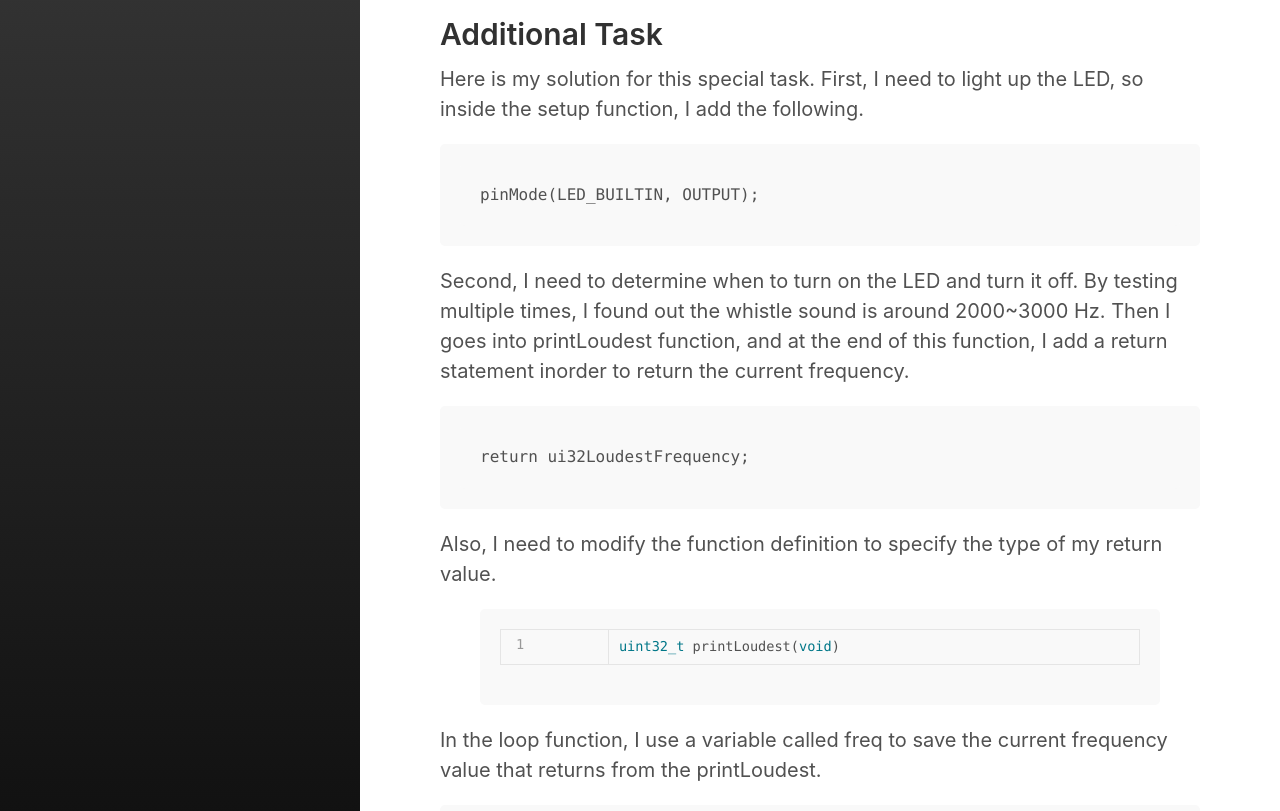
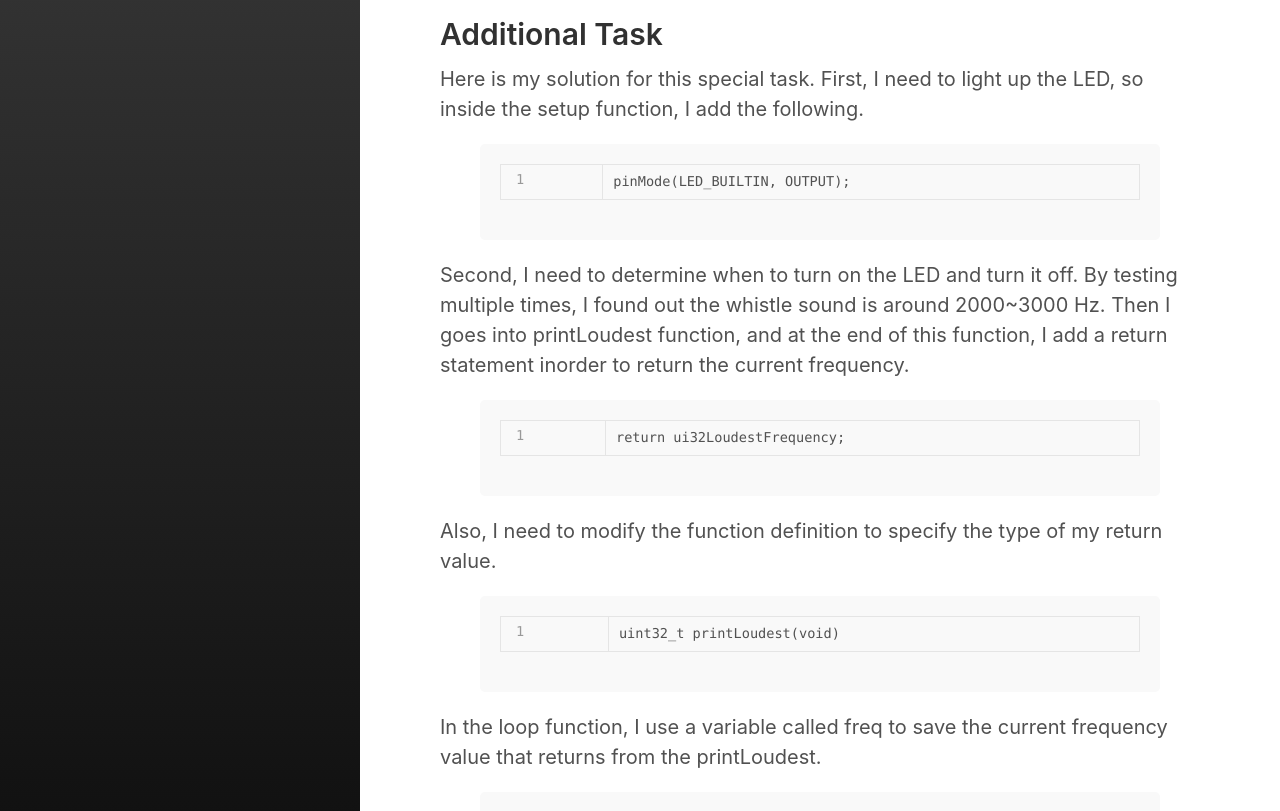
Before and after one commit to soulkun/hydeout, a Jekyll site: the page built from category/lab1.md, in a window 1280 px wide and 1400 px high, scrolled down 3514 px, cut to the strip 89-900 px from the top of the window. Built offline with Jekyll 4.4.1, drawn with Linux system fonts in a browser that asks for light colours.

Commit message:
Update lab1.md

````diff
--- a/category/lab1.md
+++ b/category/lab1.md
@@ -49,31 +49,48 @@ To test, I use my iPhone app to generate serval different frequencies, and final
 
 ## Additional Task
 Here is my solution for this special task. First, I need to light up the LED, so inside the setup function, I add the following.
-```
+
+{% highlight arduino linenos %}
+{% raw %}
 pinMode(LED_BUILTIN, OUTPUT);
-```
+{% endraw %}
+{% endhighlight %}
+
 Second, I need to determine when to turn on the LED and turn it off. By testing multiple times, I found out the whistle sound is around 2000~3000 Hz. Then I goes into printLoudest function, and at the end of this function, I add a return statement inorder to return the current frequency.
-```
+
+{% highlight arduino linenos %}
+{% raw %}
 return ui32LoudestFrequency;
-```
+{% endraw %}
+{% endhighlight %}
+
 Also, I need to modify the function definition to specify the type of my return value.
-{% highlight c linenos %}
+
+{% highlight arduino linenos %}
 {% raw %}
 uint32_t printLoudest(void)
 {% endraw %}
 {% endhighlight %}
 
 In the loop function, I use a variable called freq to save the current frequency value that returns from the printLoudest.
-```
+
+{% highlight arduino linenos %}
+{% raw %}
 uint32_t freq = printLoudest();
-```
+{% endraw %}
+{% endhighlight %}
+
 Finally, use the if-else statement to see if the current frequency is between 2000~3000 Hz, turn on the LED if so, otherwise turn it off.
-```
+
+{% highlight arduino linenos %}
+{% raw %}
 if(freq >= 2000 && freq <= 3000)
   digitalWrite(LED_BUILTIN, HIGH);
 else
   digitalWrite(LED_BUILTIN, LOW);
-```
+{% endraw %}
+{% endhighlight %}
+
 <div class="video-container">
   <iframe width="560" height="315" src="http://www.youtube.com/embed/I5yo20A9p-E" title="YouTube video player" frameborder="0" allow="accelerometer; autoplay; clipboard-write; encrypted-media; gyroscope; picture-in-picture" allowfullscreen></iframe>
 </div>
````
